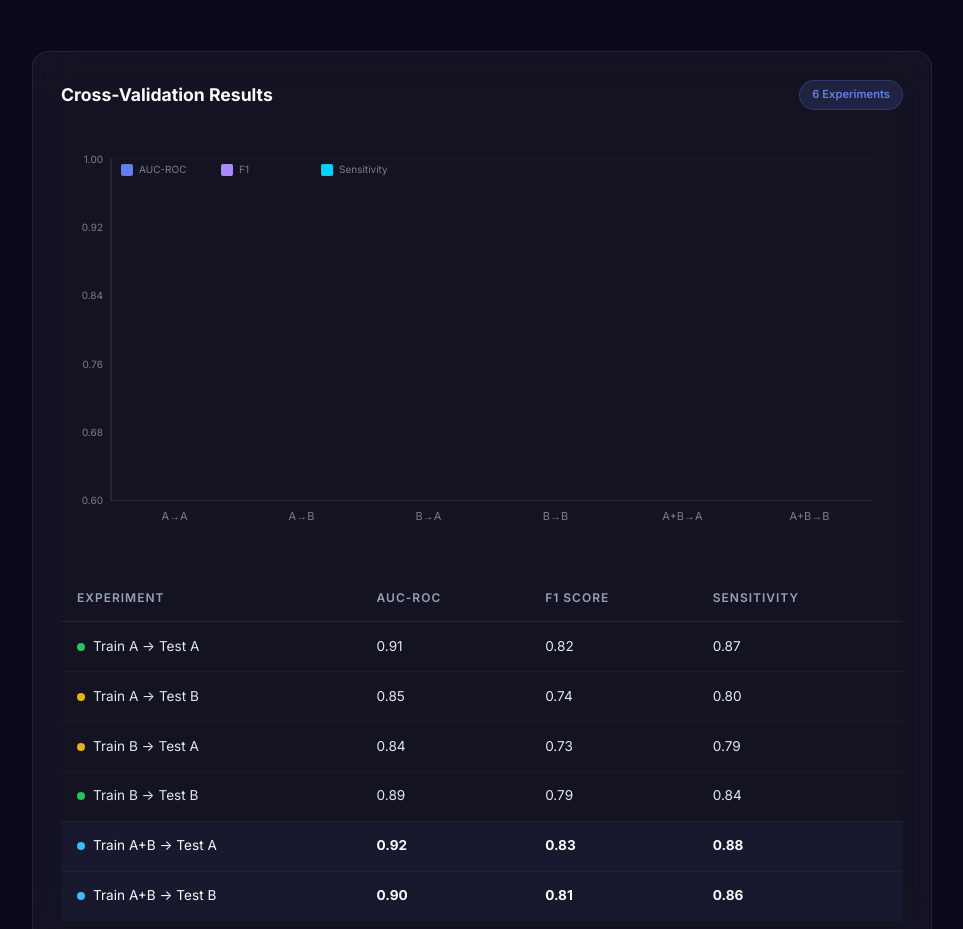
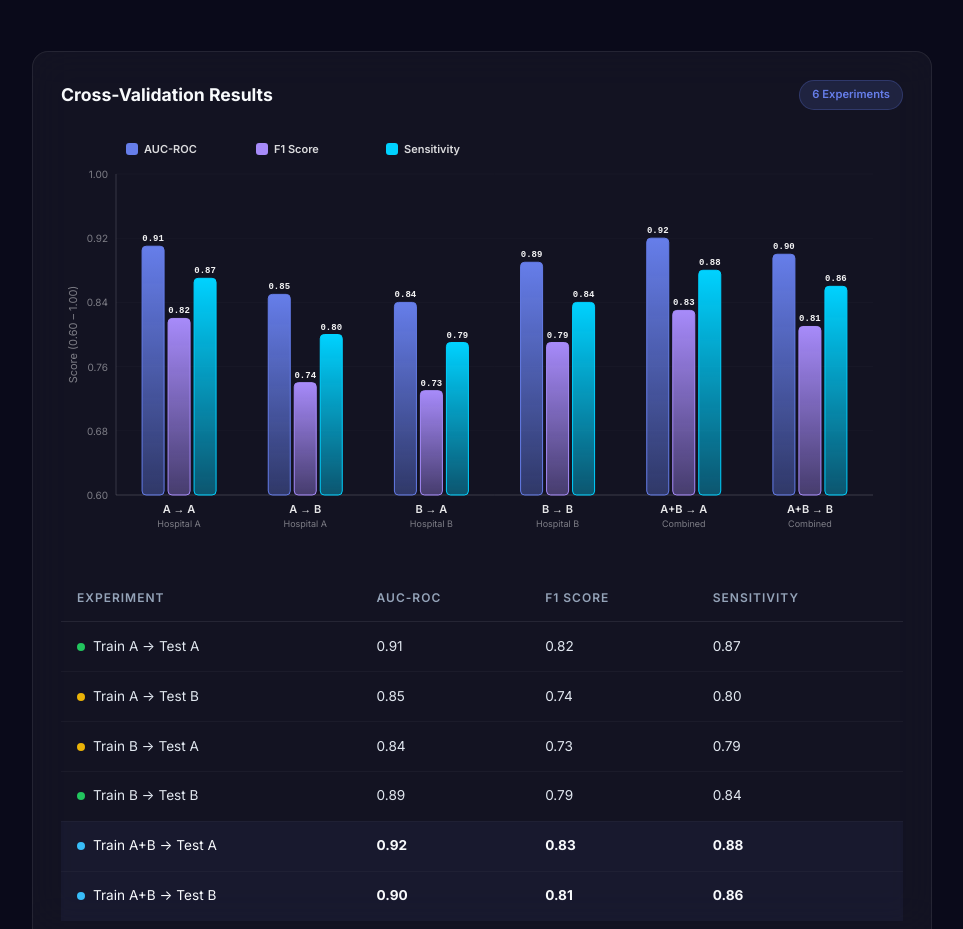
Before and after one commit to Pavanmskannadiga/sepsis-early-prediction-system, a website: page dashboard/index.html in a window 1280 px wide. Shown: the part 4840-5769 px from the top of the page, without its empty margins (158-1121 px from the left). Drawn offline with Linux system fonts and the light colour scheme; animation ran at ten frames a second.

Commit message:
fix(research): fix Cross-Hospital Validation canvas rendering and gradient color parsing

```diff
--- a/dashboard/dashboard.js
+++ b/dashboard/dashboard.js
@@ -438,6 +438,16 @@
     }
 
     /* ===================== CROSS-HOSPITAL CHART ===================== */
+    function hexToRgba(hex, alpha) {
+        if (!hex) return `rgba(102,126,234,${alpha})`;
+        if (hex.startsWith('rgba')) return hex;
+        if (hex.startsWith('rgb')) return hex.replace('rgb', 'rgba').replace(')', `,${alpha})`);
+        let clr = hex.replace('#', '');
+        if (clr.length === 3) clr = clr.split('').map(x => x + x).join('');
+        const num = parseInt(clr, 16);
+        return `rgba(${(num >> 16) & 255}, ${(num >> 8) & 255}, ${num & 255}, ${alpha})`;
+    }
+
     function drawCrossHospital() {
         const canvas = $('#crossHospitalCanvas');
         if (!canvas) return;
@@ -445,24 +455,27 @@
         const c = chartColors();
 
         const data = [
-            { label: 'A→A', auc: 0.91, f1: 0.82, sens: 0.87 },
-            { label: 'A→B', auc: 0.85, f1: 0.74, sens: 0.80 },
-            { label: 'B→A', auc: 0.84, f1: 0.73, sens: 0.79 },
-            { label: 'B→B', auc: 0.89, f1: 0.79, sens: 0.84 },
-            { label: 'A+B→A', auc: 0.92, f1: 0.83, sens: 0.88 },
-            { label: 'A+B→B', auc: 0.90, f1: 0.81, sens: 0.86 },
+            { label: 'Train A → Test A', shortLabel: 'A → A', auc: 0.91, f1: 0.82, sens: 0.87 },
+            { label: 'Train A → Test B', shortLabel: 'A → B', auc: 0.85, f1: 0.74, sens: 0.80 },
+            { label: 'Train B → Test A', shortLabel: 'B → A', auc: 0.84, f1: 0.73, sens: 0.79 },
+            { label: 'Train B → Test B', shortLabel: 'B → B', auc: 0.89, f1: 0.79, sens: 0.84 },
+            { label: 'Pooled → Test A',  shortLabel: 'A+B → A', auc: 0.92, f1: 0.83, sens: 0.88 },
+            { label: 'Pooled → Test B',  shortLabel: 'A+B → B', auc: 0.90, f1: 0.81, sens: 0.86 },
         ];
 
-        const pad = { t: 30, r: 30, l: 50, b: 50 };
+        const pad = { t: 45, r: 30, l: 55, b: 55 };
         const plotW = w - pad.l - pad.r;
         const plotH = h - pad.t - pad.b;
         const groupW = plotW / data.length;
-        const barW = groupW * 0.22;
+        const barW = Math.max(10, Math.min(22, groupW * 0.24));
         const metrics = ['auc', 'f1', 'sens'];
         const colors = [c.accent1, c.accent2, c.accent3];
-        const labels = ['AUC-ROC', 'F1', 'Sensitivity'];
+        const labels = ['AUC-ROC', 'F1 Score', 'Sensitivity'];
 
-        // Y-axis
+        function renderFrame(eased) {
+            ctx.clearRect(0, 0, w, h);
+
+            // Gridlines & Y-axis numbers
             for (let i = 0; i <= 5; i++) {
                 const val = 0.6 + i * 0.08;
                 const y = pad.t + plotH - ((val - 0.6) / 0.4) * plotH;
@@ -471,77 +484,94 @@
                 ctx.fillStyle = c.text; ctx.font = '10px Inter, sans-serif'; ctx.textAlign = 'right';
                 ctx.fillText(val.toFixed(2), pad.l - 8, y + 4);
             }
+
+            // Axes lines
             ctx.strokeStyle = c.axis; ctx.lineWidth = 1;
-        ctx.beginPath(); ctx.moveTo(pad.l, pad.t); ctx.lineTo(pad.l, h - pad.b); ctx.lineTo(w - pad.r, h - pad.b); ctx.stroke();
+            ctx.beginPath();
+            ctx.moveTo(pad.l, pad.t);
+            ctx.lineTo(pad.l, h - pad.b);
+            ctx.lineTo(w - pad.r, h - pad.b);
+            ctx.stroke();
 
-        // X labels
+            // Y-axis Title
+            ctx.save();
+            ctx.translate(16, pad.t + plotH / 2);
+            ctx.rotate(-Math.PI / 2);
+            ctx.fillStyle = c.text;
+            ctx.font = '11px Inter, sans-serif';
+            ctx.textAlign = 'center';
+            ctx.fillText('Score (0.60 – 1.00)', 0, 0);
+            ctx.restore();
+
+            // Legend at top
+            labels.forEach((lbl, i) => {
+                const lx = pad.l + 10 + i * 130;
+                ctx.fillStyle = colors[i];
+                roundRect(ctx, lx, 14, 12, 12, 3);
+                ctx.fill();
+                ctx.fillStyle = 'rgba(255,255,255,0.85)';
+                ctx.font = '600 11px Inter, sans-serif';
+                ctx.textAlign = 'left';
+                ctx.fillText(lbl, lx + 18, 24);
+            });
+
+            // X-axis experiment labels & Cohort subtitle
             data.forEach((d, i) => {
                 const cx = pad.l + groupW * i + groupW / 2;
-            ctx.fillStyle = c.text; ctx.font = '11px Inter, sans-serif'; ctx.textAlign = 'center';
-            ctx.fillText(d.label, cx, h - pad.b + 20);
+                ctx.fillStyle = 'rgba(255,255,255,0.9)';
+                ctx.font = '600 11px Inter, sans-serif';
+                ctx.textAlign = 'center';
+                ctx.fillText(d.shortLabel, cx, h - pad.b + 18);
+
+                ctx.fillStyle = c.text;
+                ctx.font = '9px Inter, sans-serif';
+                const sub = d.label.includes('Pooled') ? 'Combined' : (d.label.startsWith('Train A') ? 'Hospital A' : 'Hospital B');
+                ctx.fillText(sub, cx, h - pad.b + 32);
             });
 
-        // Animate bars
-        const duration = 1200;
-        const startT = performance.now();
-        function tick(now) {
-            const t = clamp((now - startT) / duration, 0, 1);
-            const eased = 1 - Math.pow(1 - t, 3);
-
-            ctx.clearRect(pad.l + 1, pad.t, plotW, plotH);
-            // Re-draw gridlines
-            for (let i = 0; i <= 5; i++) {
-                const val = 0.6 + i * 0.08;
-                const y = pad.t + plotH - ((val - 0.6) / 0.4) * plotH;
-                ctx.strokeStyle = c.grid; ctx.lineWidth = 0.5;
-                ctx.beginPath(); ctx.moveTo(pad.l, y); ctx.lineTo(w - pad.r, y); ctx.stroke();
-            }
-
+            // Bars
             data.forEach((d, i) => {
                 const cx = pad.l + groupW * i + groupW / 2;
                 metrics.forEach((m, mi) => {
                     const val = d[m];
-                    const barH = ((val - 0.6) / 0.4) * plotH * eased;
-                    const bx = cx + (mi - 1) * (barW + 3) - barW / 2;
+                    const barH = Math.max(2, ((val - 0.6) / 0.4) * plotH * eased);
+                    const bx = cx + (mi - 1) * (barW + 4) - barW / 2;
                     const by = pad.t + plotH - barH;
 
                     const grad = ctx.createLinearGradient(0, by, 0, pad.t + plotH);
                     grad.addColorStop(0, colors[mi]);
-                    grad.addColorStop(1, colors[mi].replace(')', ',0.3)').replace('rgb', 'rgba').replace('#', ''));
-                    // Simpler approach for hex
-                    ctx.globalAlpha = 0.85;
-                    ctx.fillStyle = colors[mi];
-                    roundRect(ctx, bx, by, barW, barH, 3);
+                    grad.addColorStop(1, hexToRgba(colors[mi], 0.35));
+
+                    ctx.fillStyle = grad;
+                    roundRect(ctx, bx, by, barW, barH, 4);
                     ctx.fill();
-                    ctx.globalAlpha = 1;
 
-                    // Value on top
-                    if (eased > 0.7) {
-                        ctx.fillStyle = 'rgba(255,255,255,0.7)';
-                        ctx.font = '9px Inter, sans-serif';
+                    ctx.strokeStyle = colors[mi];
+                    ctx.lineWidth = 1;
+                    roundRect(ctx, bx, by, barW, barH, 4);
+                    ctx.stroke();
+
+                    // Display value on top of bar
+                    if (eased > 0.6) {
+                        ctx.fillStyle = 'rgba(255,255,255,0.95)';
+                        ctx.font = '600 9px JetBrains Mono, monospace';
                         ctx.textAlign = 'center';
                         ctx.fillText(val.toFixed(2), bx + barW / 2, by - 5);
                     }
                 });
             });
+        }
 
+        // Animate
+        const duration = 1000;
+        const startT = performance.now();
+        function tick(now) {
+            const t = clamp((now - startT) / duration, 0, 1);
+            const eased = 1 - Math.pow(1 - t, 3);
+            renderFrame(eased);
             if (t < 1) requestAnimationFrame(tick);
         }
         requestAnimationFrame(tick);
-
-        // Legend
-        setTimeout(() => {
-            labels.forEach((lbl, i) => {
-                const lx = pad.l + 10 + i * 100;
-                ctx.fillStyle = colors[i];
-                roundRect(ctx, lx, pad.t + 5, 12, 12, 2);
-                ctx.fill();
-                ctx.fillStyle = c.text;
-                ctx.font = '10px Inter, sans-serif';
-                ctx.textAlign = 'left';
-                ctx.fillText(lbl, lx + 18, pad.t + 14);
-            });
-        }, 1400);
     }
 
     /* ===================== DONUT CHARTS ===================== */
--- a/dashboard/index.html
+++ b/dashboard/index.html
@@ -826,6 +826,6 @@
         </div>
     </footer>
 
-    <script src="dashboard.js"></script>
+    <script src="dashboard.js?v=2.2"></script>
 </body>
 </html>
--- a/dashboard/sw.js
+++ b/dashboard/sw.js
@@ -1,5 +1,5 @@
 // SepsisPredictAI Clinical Offline-First Service Worker
-const CACHE_NAME = 'sepsis-cdss-v2.1';
+const CACHE_NAME = 'sepsis-cdss-v2.2';
 const ASSETS_TO_CACHE = [
   '/',
   '/live.html',
```
Lines whose indentation alone changed are shown as unchanged.
